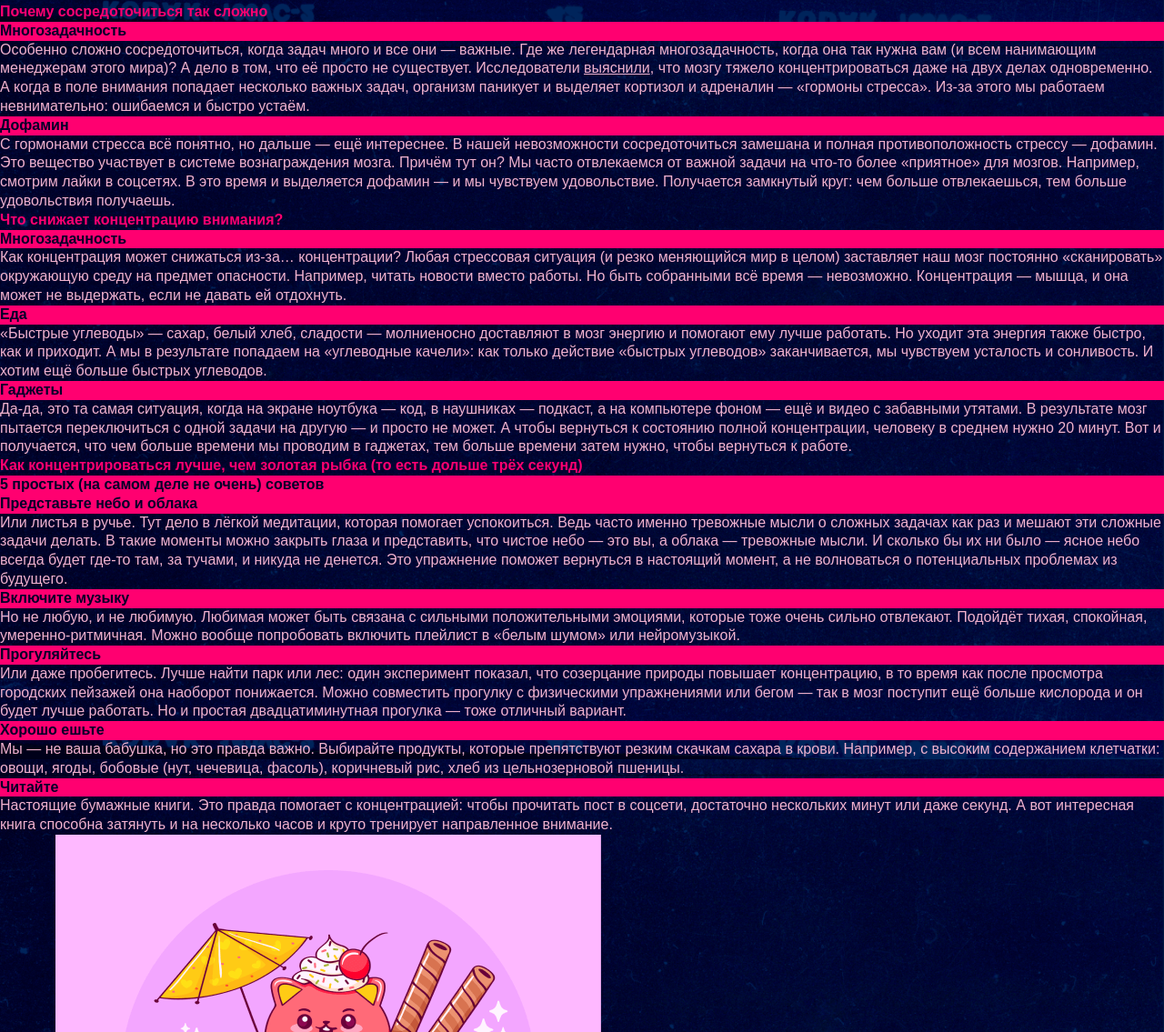
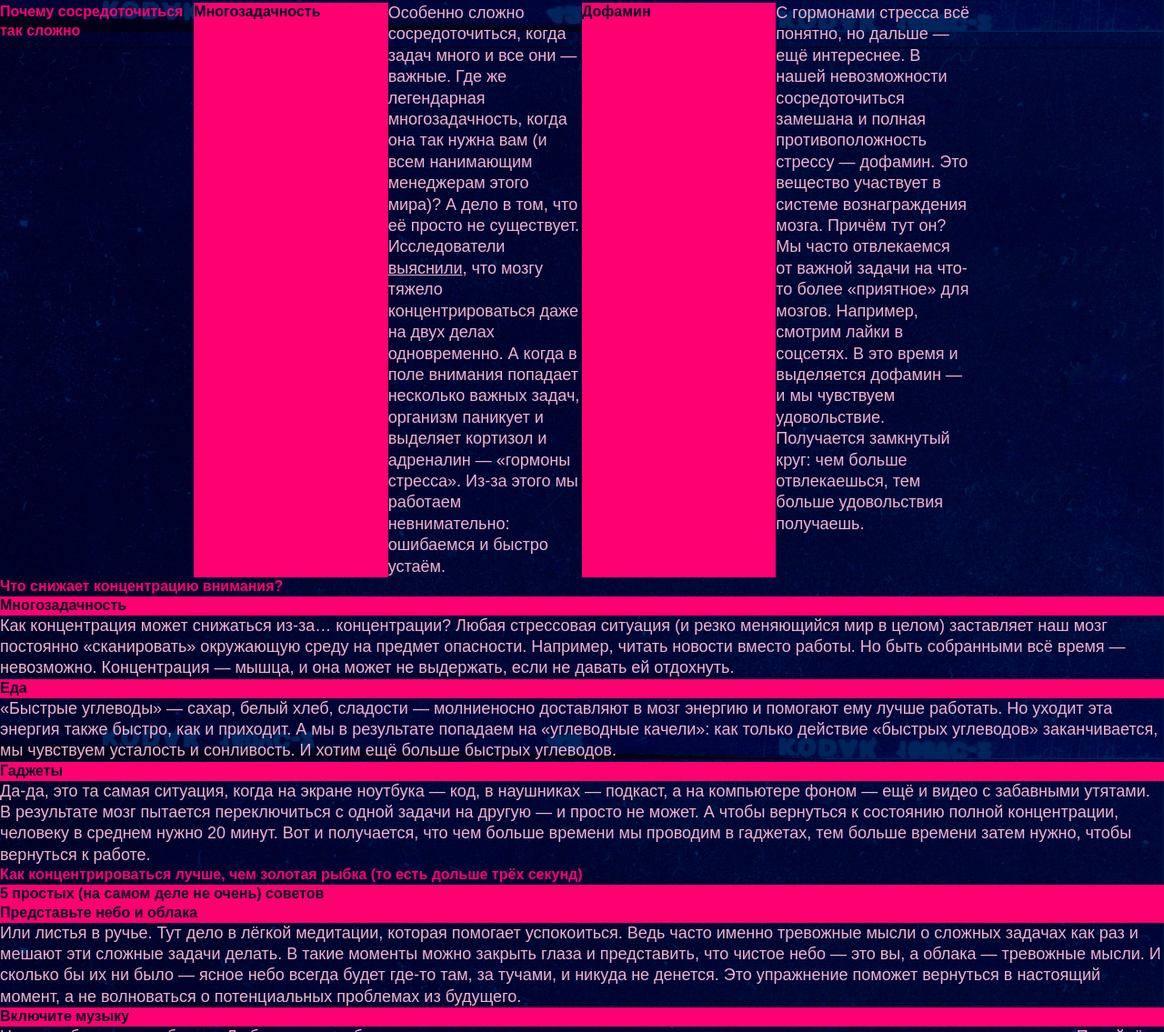
Before and after one commit to simonenkof/slozhno-sosredotochitsya, a plain HTML site: page index.html in a window 1280 px wide. Shown: the part 765-1900 px from the top of the page at 91% size. Drawn offline with Linux system fonts and the light colour scheme.

Commit message:
styles refactoring

```diff
--- a/index.html
+++ b/index.html
@@ -52,21 +52,23 @@
     </header>
     <main class="main">
       <section class="introduction">
-        <h2 class="main__title">Почему сосредоточиться так сложно</h2>
-        <h3 class="main__subtitle title-decor">Многозадачность</h3>
-        <p class="main__text">
+        <h2 class="introdution__title title-accent">
+          Почему сосредоточиться так сложно
+        </h2>
+        <h3 class="subtitle-accent title-decor">Многозадачность</h3>
+        <p>
           Особенно сложно сосредоточиться, когда задач много и все они — важные.
           Где же легендарная многозадачность, когда она так нужна вам (и всем
           нанимающим менеджерам этого мира)? А дело в том, что её просто не
           существует. Исследователи
-          <a href="" class="main__link">выяснили</a>, что мозгу тяжело
+          <a href="" class="link">выяснили</a>, что мозгу тяжело
           концентрироваться даже на двух делах одновременно. А когда в поле
           внимания попадает несколько важных задач, организм паникует и выделяет
           кортизол и адреналин — «гормоны стресса». Из-за этого мы работаем
           невнимательно: ошибаемся и быстро устаём.
         </p>
-        <h3 class="main__subtitle title-decor">Дофамин</h3>
-        <p class="main__text">
+        <h3 class="subtitle-accent title-decor">Дофамин</h3>
+        <p>
           С гормонами стресса всё понятно, но дальше — ещё интереснее. В нашей
           невозможности сосредоточиться замешана и полная противоположность
           стрессу — дофамин. Это вещество участвует в системе вознаграждения
@@ -78,9 +80,9 @@
         </p>
       </section>
       <section class="reasons">
-        <h2 class="main__title">Что снижает концентрацию внимания?</h2>
-        <h3 class="main__subtitle title-decor">Многозадачность</h3>
-        <p class="main__text">
+        <h2 class="title-accent">Что снижает концентрацию внимания?</h2>
+        <h3 class="subtitle-accent title-decor">Многозадачность</h3>
+        <p>
           Как концентрация может снижаться из-за… концентрации? Любая стрессовая
           ситуация (и резко меняющийся мир в целом) заставляет наш мозг
           постоянно «сканировать» окружающую среду на предмет опасности.
@@ -88,8 +90,8 @@
           невозможно. Концентрация — мышца, и она может не выдержать, если не
           давать ей отдохнуть.
         </p>
-        <h3 class="main__subtitle title-decor">Еда</h3>
-        <p class="main__text">
+        <h3 class="subtitle-accent title-decor">Еда</h3>
+        <p>
           «Быстрые углеводы» — сахар, белый хлеб, сладости — молниеносно
           доставляют в мозг энергию и помогают ему лучше работать. Но уходит эта
           энергия также быстро, как и приходит. А мы в результате попадаем на
@@ -97,8 +99,8 @@
           заканчивается, мы чувствуем усталость и сонливость. И хотим ещё больше
           быстрых углеводов.
         </p>
-        <h3 class="main__subtitle title-decor">Гаджеты</h3>
-        <p class="main__text">
+        <h3 class="subtitle-accent title-decor">Гаджеты</h3>
+        <p>
           Да-да, это та самая ситуация, когда на экране ноутбука — код, в
           наушниках — подкаст, а на компьютере фоном — ещё и видео с забавными
           утятами. В результате мозг пытается переключиться с одной задачи на
@@ -109,15 +111,15 @@
         </p>
       </section>
       <section class="solution">
-        <h2 class="main__title">
+        <h2 class="title-accent">
           Как концентрироваться лучше, чем золотая рыбка (то есть дольше трёх
           секунд)
         </h2>
-        <h3 class="main__subtitle subtitle-bold title-decor">
+        <h3 class="subtitle-accent subtitle-bold title-decor">
           5 простых (на самом деле не очень) советов
         </h3>
-        <h3 class="main__subtitle title-decor">Представьте небо и облака</h3>
-        <p class="main__text">
+        <h3 class="subtitle-accent title-decor">Представьте небо и облака</h3>
+        <p>
           Или листья в ручье. Тут дело в лёгкой медитации, которая помогает
           успокоиться. Ведь часто именно тревожные мысли о сложных задачах как
           раз и мешают эти сложные задачи делать. В такие моменты можно закрыть
@@ -127,32 +129,32 @@
           настоящий момент, а не волноваться о потенциальных проблемах из
           будущего.
         </p>
-        <h3 class="main__subtitle title-decor">Включите музыку</h3>
-        <p class="main__text">
+        <h3 class="subtitle-accent title-decor">Включите музыку</h3>
+        <p>
           Но не любую, и не любимую. Любимая может быть связана с сильными
           положительными эмоциями, которые тоже очень сильно отвлекают. Подойдёт
           тихая, спокойная, умеренно-ритмичная. Можно вообще попробовать
           включить плейлист в «белым шумом» или нейромузыкой.
         </p>
-        <h3 class="main__subtitle title-decor">Прогуляйтесь</h3>
-        <p class="main__text">
+        <h3 class="subtitle-accent title-decor">Прогуляйтесь</h3>
+        <p>
           Или даже пробегитесь. Лучше найти парк или лес: один эксперимент
-          <a class="main__link">показал</a>, что созерцание природы повышает
+          <a class="link">показал</a>, что созерцание природы повышает
           концентрацию, в то время как после просмотра городских пейзажей она
           наоборот понижается. Можно совместить прогулку с физическими
           упражнениями или бегом — так в мозг поступит ещё больше кислорода и он
           будет лучше работать. Но и простая двадцатиминутная прогулка — тоже
           отличный вариант.
         </p>
-        <h3 class="main__subtitle title-decor">Хорошо ешьте</h3>
-        <p class="main__text">
+        <h3 class="subtitle-accent title-decor">Хорошо ешьте</h3>
+        <p>
           Мы — не ваша бабушка, но это правда важно. Выбирайте продукты, которые
           препятствуют резким скачкам сахара в крови. Например, с высоким
           содержанием клетчатки: овощи, ягоды, бобовые (нут, чечевица, фасоль),
           коричневый рис, хлеб из цельнозерновой пшеницы.
         </p>
-        <h3 class="main__subtitle title-decor">Читайте</h3>
-        <p class="main__text">
+        <h3 class="subtitle-accent title-decor">Читайте</h3>
+        <p>
           Настоящие бумажные книги. Это правда помогает с концентрацией: чтобы
           прочитать пост в соцсети, достаточно нескольких минут или даже секунд.
           А вот интересная книга способна затянуть и на несколько часов и круто
--- a/styles/globals.css
+++ b/styles/globals.css
@@ -10,7 +10,11 @@ body {
   min-inline-size: 375px;
   max-inline-size: 1440px;
   margin: 0 auto;
+  color: var(--main-text-color);
+  font-family: "IBM Plex mono", sans-serif;
   font-size: 18px;
+  font-weight: 400;
+  line-height: 130%;
 }
 
 h1,
--- a/styles/style.css
+++ b/styles/style.css
@@ -75,12 +75,12 @@
   text-transform: lowercase;
   font-family: "IBM Plex mono", sans-serif;
   font-size: 1rem;
-  width: var(--button_width);
-  height: var(--button_height);
+  padding: 0 13px;
 }
 
 .header__theme-menu-button_active {
   border: 1px solid var(--accent-color);
+  pointer-events: none;
 }
 
 .header__title {
@@ -125,7 +125,7 @@
   background: var(--accent-color);
 }
 
-.main__title {
+.title-accent {
   color: var(--accent-color);
   font-family: "IBM Plex mono", sans-serif;
   font-size: 1rem;
@@ -133,7 +133,7 @@
   line-height: 130%;
 }
 
-.main__subtitle {
+.subtitle-accent {
   color: var(--subtitle-color);
   font-family: "IBM Plex mono", sans-serif;
   font-size: 1rem;
@@ -141,12 +141,9 @@
   line-height: 130%;
 }
 
-.main__text {
-  color: var(--main-text-color);
-  font-family: "IBM Plex mono", sans-serif;
-  font-size: 1rem;
-  font-weight: 400;
-  line-height: 130%;
+.introduction {
+  display: grid;
+  grid-template-columns: repeat(6, 1fr);
 }
 
 .footer__title {
--- a/styles/variables.css
+++ b/styles/variables.css
@@ -8,6 +8,4 @@
   --title-color: #db00ff;
   --subtitle-color: #000028;
   --main-text-color: #f1b2ce;
-  --button_width: 70px;
-  --button_height: 26px;
 }
```
